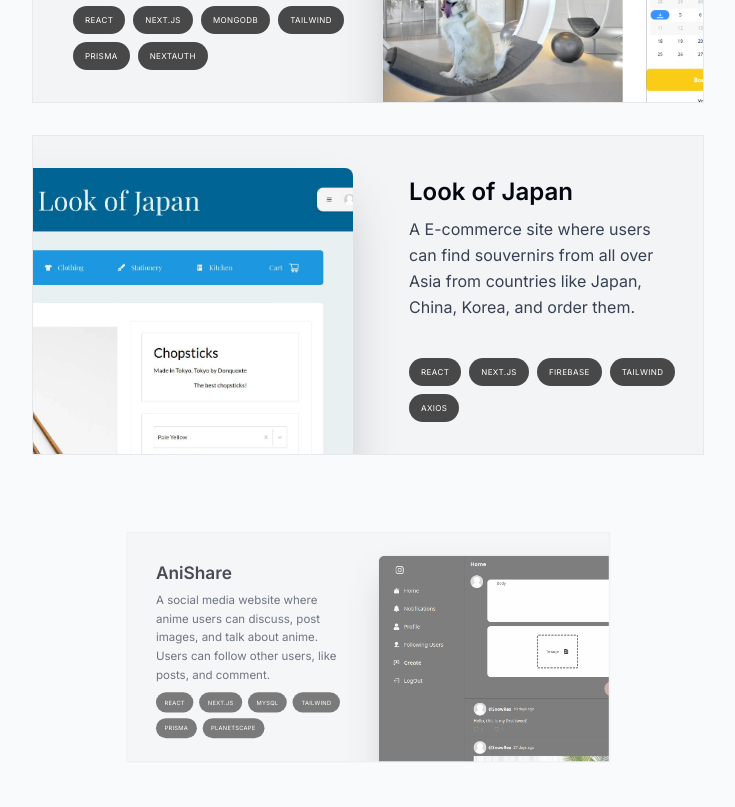
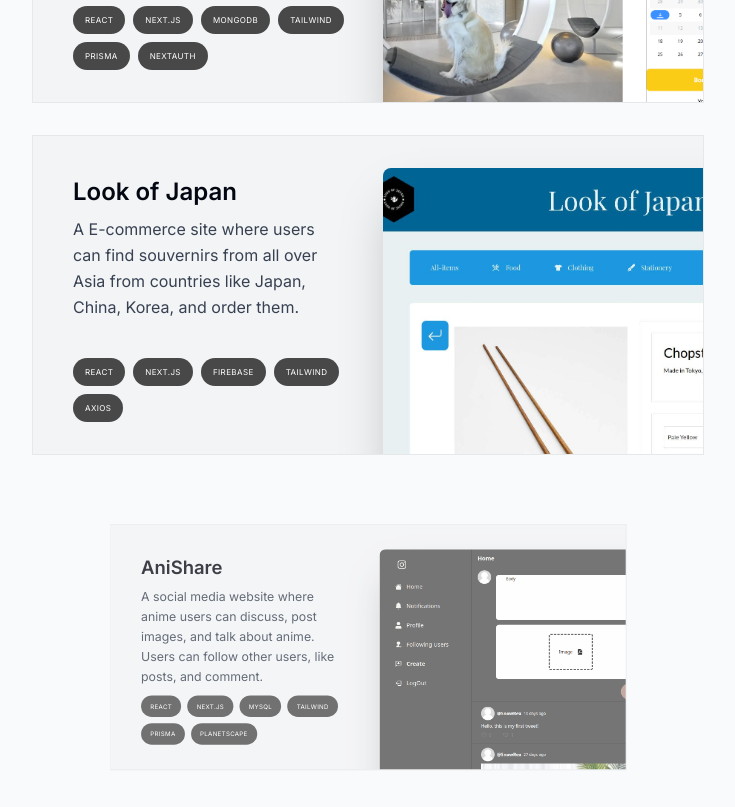
Before and after one commit to JasonMac123/NewPortfolio, a Next.js app: page / in a window 1280 px wide. Shown: the part 1660-2467 px from the top of the page, without its empty margins (272-1007 px from the left). Built offline with nearby package versions, Linux system fonts and the light colour scheme.

Commit message:
Fixes motion framer smoothness when scrolling project into view

```diff
--- a/components/Project/Project.tsx
+++ b/components/Project/Project.tsx
@@ -10,22 +10,23 @@ import { useRef } from "react";
 type ProjectProps = (typeof projectData)[number];
 
 const Project = ({ title, description, tags, image }: ProjectProps) => {
-  const ref = useRef<HTMLElement>(null);
+  const ref = useRef<HTMLDivElement>(null);
 
   const { scrollYProgress } = useScroll({
     target: ref,
-    offset: ["0 1", "1.4 1"],
+    offset: ["0 1", "1.3 1"],
   });
 
   return (
-    <motion.section
-      className="group bg-gray-100 max-w-[42rem] border border-black/5 overflow-hidden sm:pr-8 relative sm:h-[20rem] mb-3 sm:mb-8 last:mb-0 hover:bg-gray-200 transition"
+    <motion.div
       ref={ref}
       style={{
         scale: scrollYProgress,
         opacity: scrollYProgress,
       }}
+      className="mb-3 sm:mb-8 last:mb-0"
     >
+      <section className="group bg-gray-100 max-w-[42rem] border border-black/5 overflow-hidden sm:pr-8 relative sm:h-[20rem] hover:bg-gray-200 transition">
         <div className="pt-4 pb-8 px-5 sm:pl-10 sm:pr-2 sm:pt-10 sm:w-1/2 flex flex-col h-full group-even:ml-[21rem]">
           <h3 className="text-2xl font-semibold">{title}</h3>
           <p className="mt-2 leading-relaxed text-gray-700">{description}</p>
@@ -47,7 +48,8 @@ const Project = ({ title, description, tags, image }: ProjectProps) => {
           alt={"Project Photo"}
           className="absolute top-8 -right-40 w-[30rem] rounded-t-lg shadow-2xl group-hover:scale-105 group-hover:-translate-x-3 group-hover:translate-y-3 group-hover:-rotate-2 transition group-even:-right-[initial] group-even:-left-40 h-full object-cover group-even:group-hover:translate-x-3 group-even:group-hover:translate-y-3 group-even:group-hover:rotate-2 "
         />
-    </motion.section>
+      </section>
+    </motion.div>
   );
 };
 
```
Lines whose indentation alone changed are shown as unchanged.
